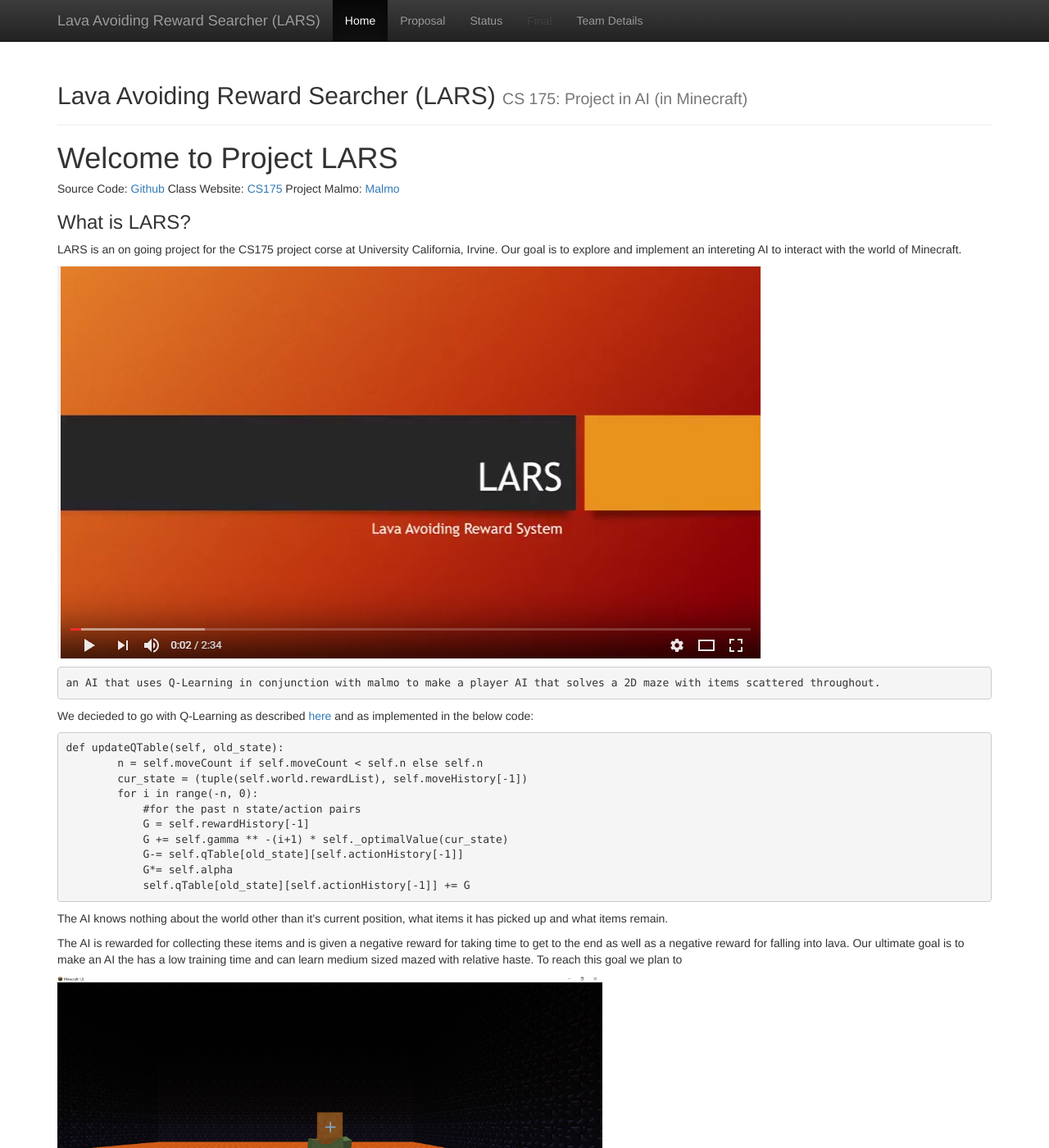
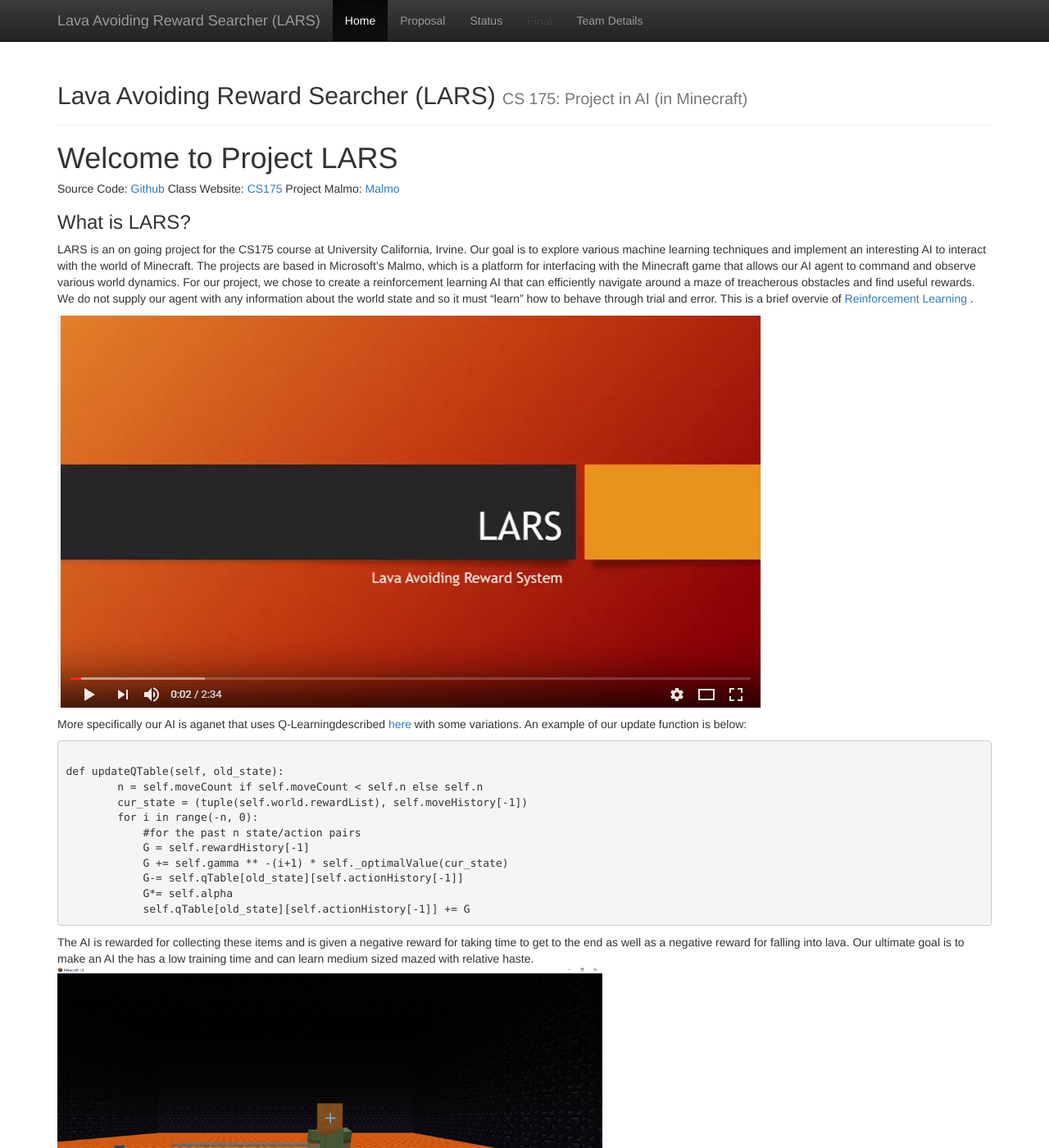
Before and after one commit to ssaltzen/Frozen-Herring.github.io, a Jekyll site: the page built from docs/index.md, in a window 1280 px wide and 1400 px high. Shown: the whole window at 82% size. Built offline with Jekyll 4.4.1, drawn with Linux system fonts in a browser that asks for light colours.

Commit message:
Update index.md

````diff
--- a/docs/index.md
+++ b/docs/index.md
@@ -8,16 +8,17 @@ title:  Home
 
 ### What is LARS?
 
-LARS is an on going project for the CS175 project corse at University California, Irvine. Our goal is to explore and implement an intereting AI to interact with the world of Minecraft.
+LARS is an on going project for the CS175 course at University California, Irvine. Our goal is to explore various machine learning techniques and implement an interesting AI to interact with the world of Minecraft. The projects are based in Microsoft’s Malmo, which is a platform for interfacing with the Minecraft game that allows our AI agent to command and observe various world dynamics.
+For our project, we chose to create a reinforcement learning AI that can efficiently navigate around a maze of treacherous obstacles and find useful rewards. We do not supply our agent with any information about the world state and so it must “learn” how to behave through trial and error. This is a brief overvie of [Reinforcement Learning](https://en.wikipedia.org/wiki/Reinforcement_learning) .
 
 [![LARSVID](VideoLink.PNG)](https://youtu.be/fzii_TnV2Xg "LARS project video HD")
 
 
 
-	an AI that uses Q-Learning in conjunction with malmo to make a player AI that solves a 2D maze with items scattered throughout.
+More specifically our AI is aganet that uses Q-Learningdescribed [here](https://en.wikipedia.org/wiki/Q-learning) with some variations. An example of our update function is below:
 
-We decieded to go with Q-Learning as described [here](https://en.wikipedia.org/wiki/Q-learning) and as implemented in the below code:
 ```python
+
 def updateQTable(self, old_state):
         n = self.moveCount if self.moveCount < self.n else self.n
         cur_state = (tuple(self.world.rewardList), self.moveHistory[-1])
@@ -30,10 +31,8 @@ def updateQTable(self, old_state):
             self.qTable[old_state][self.actionHistory[-1]] += G
 ```
 
-The AI knows nothing about the world other than it's current position, what items it has picked up and what items remain.
 
 The AI is rewarded for collecting these items and is given a negative reward for taking time to get to the end as well as a negative reward for falling into lava.
-Our ultimate goal is to make an AI the has a low training time and can learn medium sized mazed with relative haste. To reach this goal we plan to
-
+Our ultimate goal is to make an AI the has a low training time and can learn medium sized mazed with relative haste.
 ![](Maze1.png){:height="360px" :width="640px"}
 ![](Maze2.png){:height="360px" :width="640px"}
````
